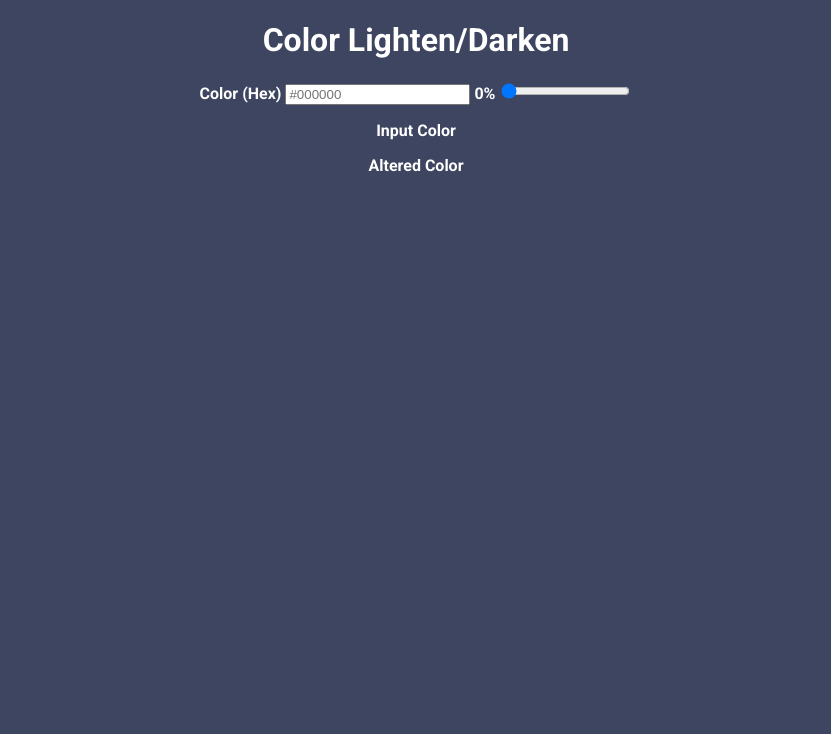
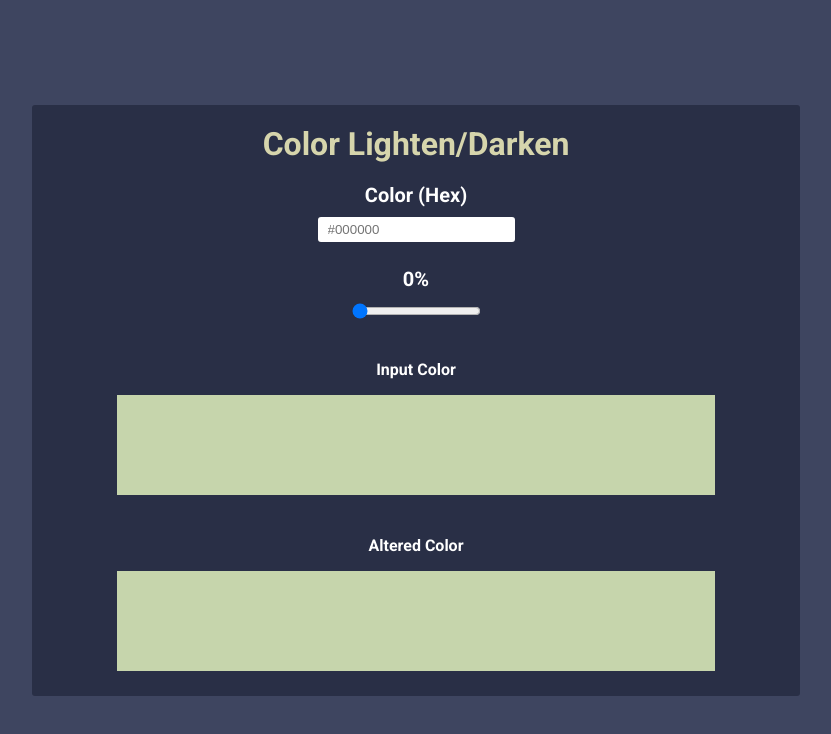
Before and after one commit to NurikBK/js-color-toll, a plain HTML site: page index.html in a window 1280 px wide. Shown: the whole page, without its empty margins (224-1055 px from the left). Drawn offline with Linux system fonts and the light colour scheme.

Commit message:
Update style.css

```diff
--- a/style.css
+++ b/style.css
@@ -8,9 +8,48 @@ body {
   font-family: 'Roboto', sans-serif;
   background-color: #3e4560;
   color: #fff;
-  margin: 0 auto;
+  margin: 0;
+  height: 100vh;
+  display: flex;
+  justify-content: center;
+  align-items: center;
 }
 
 .container {
-  text-align: center;
+  padding: 0 10px;
+  display: flex;
+  flex-direction: column;
+  justify-content: center;
+  align-items: center;
+  background-color: #292f46;
+  border-radius: 3px;
+  width: 60%;
 }
+
+.title {
+  margin: 20px;
+  color: #d6d5ac;
+}
+
+label {
+  display: block;
+  font-size: 20px;
+  margin-bottom: 10px;
+}
+
+input {
+  margin-bottom: 25px;
+}
+
+input[type='text'] {
+  padding: 5px 10px;
+  border-radius: 3px;
+  border: none;
+}
+
+.box {
+  height: 100px;
+  width: 80%;
+  background-color: #c6d5ac;
+  margin-bottom: 25px;
+}
```
